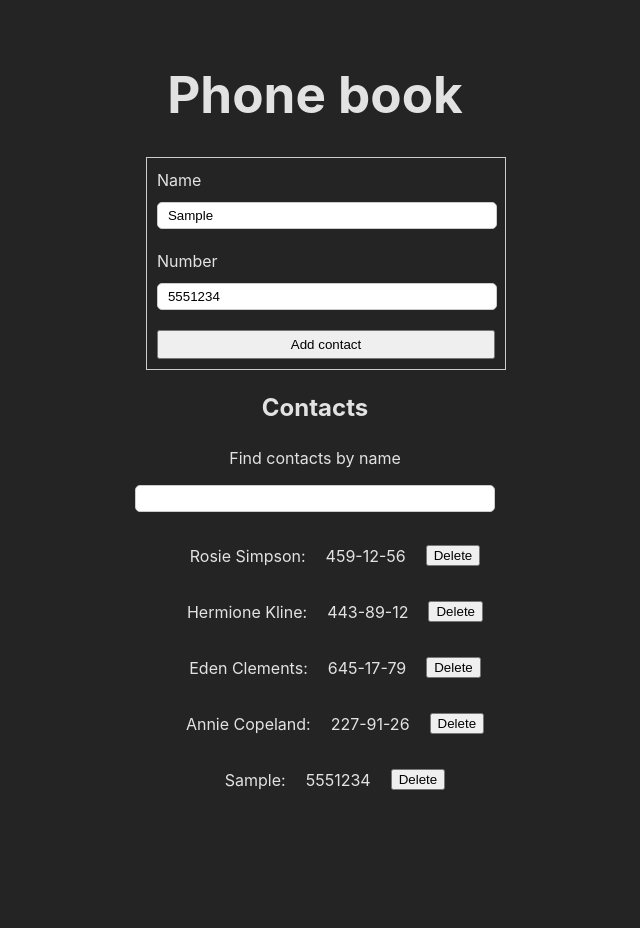
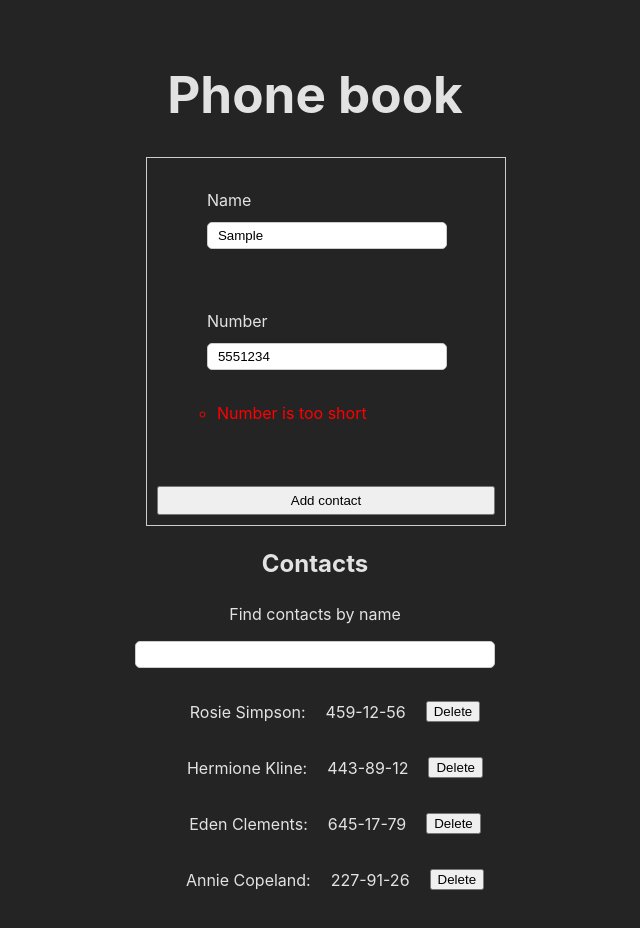
Before and after one commit to QuickerMaths/Phonebook, a React (Vite) app: page / in a window 1280 px wide. Both pictures are taken after typing "Sample", "5551234" into the empty fields and a click on the button "Add contact". Shown: the top 928 px of the page, without its empty margins (325-965 px from the left). Before the commit the page ends 856 px from the top, so only its background shows below. Built offline with nearby package versions, Linux system fonts and the light colour scheme.

Commit message:
Added form validation error handling using yup

```diff
--- a/package.json
+++ b/package.json
@@ -16,7 +16,8 @@
     "nanoid": "^4.0.2",
     "prop-types": "^15.8.1",
     "react": "^18.2.0",
-    "react-dom": "^18.2.0"
+    "react-dom": "^18.2.0",
+    "yup": "^1.2.0"
   },
   "devDependencies": {
     "@types/react": "^18.2.15",
--- a/src/components/contacts-form/ContactsForm.jsx
+++ b/src/components/contacts-form/ContactsForm.jsx
@@ -2,6 +2,7 @@ import React, { useState } from "react";
 import styles from "./ContactsForm.module.css";
 import FormElement from "./form-element/FormElement";
 import PropTypes from "prop-types";
+import { contactValidation } from "../../validation/contactValidation";
 
 const ContactsForm = ({ onAddContact }) => {
   const [contact, setContact] = useState({
@@ -9,20 +10,56 @@ const ContactsForm = ({ onAddContact }) => {
     number: "",
   });
 
+  const [errors, setErrors] = useState({
+    name: [],
+    number: [],
+  });
+
   const handleChange = (e) => {
     setContact((prev) => ({ ...prev, [e.target.name]: e.target.value }));
   };
 
-  const handleSubmit = (e) => {
+  const handleSubmit = async (e) => {
     e.preventDefault();
-    onAddContact(contact);
+    setErrors({
+      name: [],
+      number: [],
+    });
+
+    await contactValidation
+      .validate(contact, { abortEarly: false })
+      .then((res) => {
+        onAddContact(res);
+        setErrors({
+          name: [],
+          number: [],
+        });
+      })
+      .catch((err) => {
+        err.inner.forEach((e) => {
+          setErrors((prev) => ({
+            ...prev,
+            [e.path]: [...prev[e.path], e.message],
+          }));
+        });
+      });
   };
 
   return (
     <section>
       <form onSubmit={handleSubmit} className={styles.form}>
-        <FormElement name={"name"} type={"text"} handleChange={handleChange} />
-        <FormElement name={"number"} type={"tel"} handleChange={handleChange} />
+        <FormElement
+          name={"name"}
+          type={"text"}
+          handleChange={handleChange}
+          errors={errors.name}
+        />
+        <FormElement
+          name={"number"}
+          type={"tel"}
+          handleChange={handleChange}
+          errors={errors.number}
+        />
         <button type="submit" className={styles.button}>
           Add contact
         </button>
--- a/src/components/contacts-form/ContactsForm.module.css
+++ b/src/components/contacts-form/ContactsForm.module.css
@@ -2,9 +2,10 @@
   display: flex;
   flex-direction: column;
   gap: 20px;
-  width: 100%;
+  min-width: 100%;
   border: 1px solid #ccc;
   padding: 10px;
+  margin: 0 auto;
 }
 
 .button {
--- a/src/components/contacts-form/form-element/FormElement.jsx
+++ b/src/components/contacts-form/form-element/FormElement.jsx
@@ -1,8 +1,8 @@
-import React, { useState } from "react";
+import React from "react";
 import styles from "./FormElement.module.css";
 import PropTypes from "prop-types";
 
-const FormElement = ({ name, type, handleChange }) => {
+const FormElement = ({ name, type, handleChange, errors }) => {
   return (
     <div className={styles.formElem}>
       <label htmlFor={name} className={styles.label}>
@@ -13,8 +13,16 @@ const FormElement = ({ name, type, handleChange }) => {
         type={type}
         name={name}
         onChange={handleChange}
-        required
       />
+      {errors.length > 0 && (
+        <ul className={styles.errList}>
+          {errors.map((err, i) => (
+            <li key={i} className={styles.errMsg}>
+              {err}
+            </li>
+          ))}
+        </ul>
+      )}
     </div>
   );
 };
@@ -23,6 +31,7 @@ FormElement.propTypes = {
   name: PropTypes.string.isRequired,
   type: PropTypes.string.isRequired,
   handleChange: PropTypes.func.isRequired,
+  errors: PropTypes.array.isRequired,
 };
 
 export default FormElement;
--- a/src/components/contacts-form/form-element/FormElement.module.css
+++ b/src/components/contacts-form/form-element/FormElement.module.css
@@ -3,6 +3,7 @@
   flex-direction: column;
   align-items: flex-start;
   gap: 10px;
+  padding: 20px 50px;
 }
 
 .label {
@@ -16,3 +17,13 @@
   border-radius: 5px;
   outline: none;
 }
+
+.errList {
+  padding: 5px 10px;
+  list-style-type: circle;
+}
+
+.errMsg {
+  color: red;
+  text-align: start;
+}
--- a/src/index.css
+++ b/src/index.css
@@ -9,7 +9,7 @@
 }
 
 #root {
-  max-width: 1280px;
+  max-width: 480px;
   margin: 0 auto;
   padding: 2rem;
   text-align: center;
--- /dev/null
+++ b/src/validation/contactValidation.js
@@ -0,0 +1,22 @@
+import * as yup from "yup";
+
+export const contactValidation = yup.object().shape({
+  name: yup
+    .string()
+    .required("Name is required")
+    .min(4, "Name is too short")
+    .max(20, "Name is too long")
+    .matches(
+      /^[a-zA-Zа-яА-Я]+(([' -][a-zA-Zа-яА-Я ])?[a-zA-Zа-яА-Я]*)*$/,
+      "Name may contain only letters, apostrophe, dash and spaces. For example Adrian, Jacob Mercer, Charles de Batz de Castelmore d'Artagnan"
+    ),
+  number: yup
+    .string()
+    .required("Number is required")
+    .min(8, "Number is too short")
+    .max(12, "Number is too long")
+    .matches(
+      /\+?\d{1,4}?[-.\s]?\(?\d{1,3}?\)?[-.\s]?\d{1,4}[-.\s]?\d{1,4}[-.\s]?\d{1,9}/,
+      "Phone number must be digits and can contain spaces, dashes, parentheses and can start with +"
+    ),
+});
```
Also changed, not shown: 1 other file (tests, documents, lock files or other folders).
